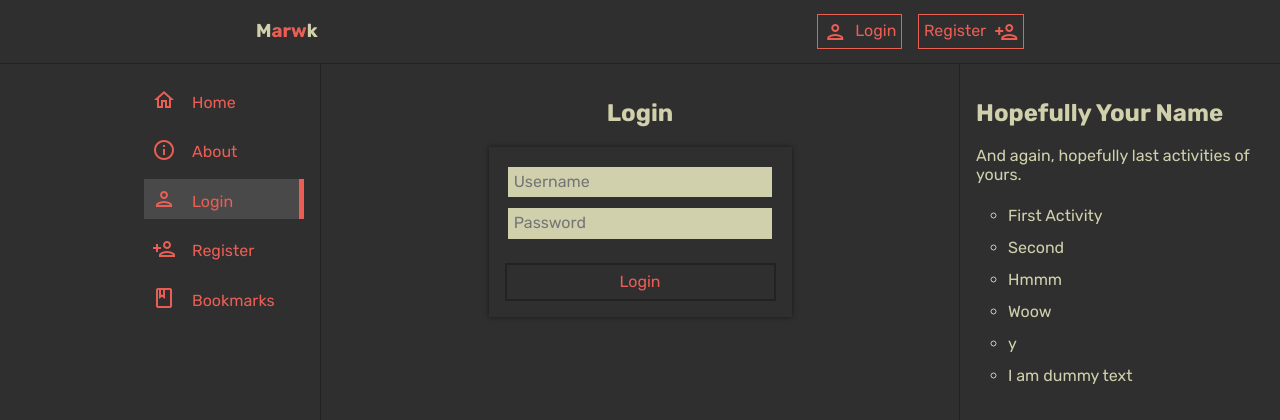
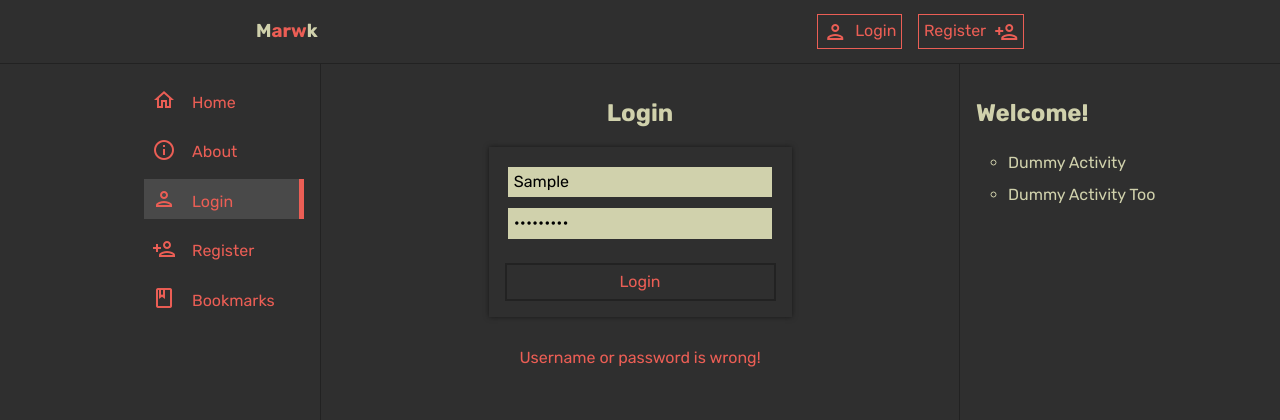
Before and after one commit to wralith/marwk, a Vue app: page /login in a window 1280 px wide. Both pictures are taken after typing "Sample", "Sample123" into the empty fields and a click on the button "Login". Shown: the top 420 px of the page. Built offline with nearby package versions, Linux system fonts and the light colour scheme; data requests are answered from the project's data file.

Commit message:
feat: add user store

```diff
--- a/db.json
+++ b/db.json
@@ -1,5 +1,27 @@
 {
-  "users": ["x", "y"],
+  "users": [
+    {
+      "username": "wra",
+      "email": "wra@wra.wra",
+      "password": "1231231",
+      "passwordConfirmation": "1231231",
+      "id": 1
+    },
+    {
+      "username": "test",
+      "email": "test@mail.com",
+      "password": "asdasda",
+      "passwordConfirmation": "asdasda",
+      "id": 2
+    },
+    {
+      "username": "user",
+      "email": "example@user.com",
+      "password": "1234567",
+      "passwordConfirmation": "1234567",
+      "id": 3
+    }
+  ],
   "bookmarks": [],
   "tags": []
 }
--- a/package.json
+++ b/package.json
@@ -12,6 +12,7 @@
   "dependencies": {
     "axios": "^0.27.2",
     "pinia": "^2.0.13",
+    "pinia-plugin-persistedstate": "^1.6.0",
     "vee-validate": "^4.5.11",
     "vue": "^3.2.33",
     "vue-router": "^4.0.14",
--- a/src/components/UI/MainHeader.vue
+++ b/src/components/UI/MainHeader.vue
@@ -1,16 +1,22 @@
 <script setup lang="ts">
 import { RouterLink } from 'vue-router'
+import { useUserStore } from '@/stores'
+
+let userStore = useUserStore()
 </script>
 
 <template>
   <div class="top-header">
     <h3>M<span>arw</span>k</h3>
     <div class="header-buttons">
-      <RouterLink :active-class="`active`" to="/login"
+      <RouterLink v-if="!userStore.loggedIn" :active-class="`active`" to="/login"
         ><span class="material-icons-outlined"> person </span>Login</RouterLink
       >
-      <RouterLink :active-class="`active`" to="/register"
+      <RouterLink v-if="!userStore.loggedIn" :active-class="`active`" to="/register"
         >Register<span class="material-icons-outlined"> person_add </span></RouterLink
+      >
+      <RouterLink v-if="userStore.loggedIn" :active-class="`active`" to="/profile"
+        ><span class="material-icons-outlined"> person </span>Profile</RouterLink
       >
     </div>
   </div>
--- a/src/components/UI/UserBar.vue
+++ b/src/components/UI/UserBar.vue
@@ -1,33 +1,26 @@
 <script setup lang="ts">
-import { onMounted, ref } from 'vue'
-import { injectStrict, AxiosKey } from '@/utils/InjectAxios'
-const http = injectStrict(AxiosKey)
+import { useUserStore } from '@/stores'
 
-let name = ref('')
-onMounted(async () => {
-  const resp = await http.get('/users')
-  console.log(await resp.data)
-  name.value = await resp.data[1]
-})
+const userStore = useUserStore()
 </script>
 
 <template>
-  <h2>Hopefully Your Name</h2>
-  <p>And again, hopefully last activities of yours.</p>
+  <h2 v-if="userStore.loggedIn">Welcome {{ userStore.username }}!</h2>
+  <h2 v-else>Welcome!</h2>
   <ul class="user-activities">
-    <li>First Activity</li>
-    <li>Second</li>
-    <li>Hmmm</li>
-    <li>Woow</li>
-    <li>{{ name }}</li>
-    <li>I am dummy text</li>
+    <li>Dummy Activity</li>
+    <li>Dummy Activity Too</li>
   </ul>
 </template>
 
-<style lang="scss">
+<style scoped lang="scss">
 .user-activities {
   list-style: circle;
   padding-left: 2rem;
   line-height: 2rem;
 }
+
+h2 {
+  text-transform: capitalize;
+}
 </style>
--- a/src/components/User/UserLogin.vue
+++ b/src/components/User/UserLogin.vue
@@ -1,6 +1,13 @@
 <script setup lang="ts">
 import { useField, useForm } from 'vee-validate'
 import { object, string } from 'yup'
+import { injectStrict, AxiosKey } from '@/utils/InjectAxios'
+import { useUserStore } from '@/stores'
+import router from '@/router'
+import { ref } from 'vue'
+
+const http = injectStrict(AxiosKey)
+const userStore = useUserStore()
 
 const loginSchema = object({
   username: string().required('Username is required'),
@@ -10,19 +17,29 @@ const loginSchema = object({
 const { handleSubmit, errors, isSubmitting } = useForm({ validationSchema: loginSchema })
 const { value: username } = useField('username')
 const { value: password } = useField('password')
+let isLoginFailed = ref(false)
 
-const onSubmit = handleSubmit(async (values, { resetForm }) => {
+const onSubmit = handleSubmit(async (values) => {
   try {
-    // post request
-    console.log(values)
+    // Password on url :)))
+    // TODO maybe wrote fetch as store action
+    const response = await http.get(
+      `/users/?username=${values.username}&password=${values.password}`
+    )
+    if (response?.data?.length > 0) {
+      userStore.setUser(response.data[0])
+      router.push({ name: 'home' })
+    } else {
+      isLoginFailed.value = true
+    }
   } catch (e) {
     console.log(e)
   }
-  resetForm()
 })
 </script>
 
 <template>
+  <template v-if="!userStore.loggedIn">
     <h1 class="center">Login</h1>
     <form @submit.prevent="onSubmit" class="card input-group">
       <input
@@ -41,6 +58,11 @@ const onSubmit = handleSubmit(async (values, { resetForm }) => {
       <small class="error" v-if="errors.password">{{ errors.password }}</small>
       <button :disabled="isSubmitting" class="btn">Login</button>
     </form>
+    <p class="login-error" v-if="isLoginFailed">Username or password is wrong!</p>
+  </template>
+  <template v-else>
+    <h1 class="center">You already logged in {{ userStore.username }}!</h1>
+  </template>
 </template>
 
 <style scoped lang="scss">
@@ -49,4 +71,10 @@ small {
   text-align: right;
   margin: 0 0.3rem;
 }
+
+.login-error {
+  text-align: center;
+  color: $primary;
+  margin-top: 2rem;
+}
 </style>
--- a/src/components/User/UserRegister.vue
+++ b/src/components/User/UserRegister.vue
@@ -1,6 +1,12 @@
 <script setup lang="ts">
 import { useField, useForm } from 'vee-validate'
 import { object, string } from 'yup'
+import { injectStrict, AxiosKey } from '@/utils/InjectAxios'
+import { useUserStore } from '@/stores'
+import router from '@/router'
+
+const http = injectStrict(AxiosKey)
+const userStore = useUserStore()
 
 const registerSchema = object({
   username: string()
@@ -25,17 +31,20 @@ const { value: username } = useField('username')
 const { value: email } = useField('email')
 const { value: password } = useField('password')
 const { value: passwordConfirmation } = useField('passwordConfirmation')
-const onSubmit = handleSubmit(async (values, { resetForm }) => {
+const onSubmit = handleSubmit(async (values) => {
   try {
-    console.log(values)
+    // Should not send password 2 times, TODO deal with it when implement backend
+    // TODO Check if username and email taken -possibly api
+    await http.post('/users', values)
+    router.push({ name: 'login' })
   } catch (e) {
     console.log(e)
   }
-  resetForm()
 })
 </script>
 
 <template>
+  <template v-if="!userStore.loggedIn">
     <h1 class="center">Register</h1>
     <form @submit.prevent="onSubmit" class="card input-group">
       <input
@@ -72,6 +81,10 @@ const onSubmit = handleSubmit(async (values, { resetForm }) => {
       <button :disabled="isSubmitting" class="btn">Register</button>
     </form>
   </template>
+  <template v-else>
+    <h1 class="center">You already logged in {{ userStore.username }}!</h1>
+  </template>
+</template>
 
 <style scoped lang="scss">
 small {
--- a/src/main.ts
+++ b/src/main.ts
@@ -1,13 +1,15 @@
 import { createApp } from 'vue'
 import { createPinia } from 'pinia'
 import { AxiosKey, apiClient } from '@/utils/InjectAxios'
+import piniaPluginPersistedstate from 'pinia-plugin-persistedstate'
 
 import App from './App.vue'
 import router from './router'
 
 const app = createApp(App)
+const pinia = createPinia().use(piniaPluginPersistedstate)
 
-app.use(createPinia())
+app.use(pinia)
 app.use(router)
 
 app.provide(AxiosKey, apiClient)
--- /dev/null
+++ b/src/stores/index.ts
@@ -0,0 +1,32 @@
+import { defineStore } from 'pinia'
+
+interface User {
+  username: string
+  email: string
+  id: number | null
+}
+
+export const useUserStore = defineStore('user', {
+  state: (): User => ({
+    username: '',
+    email: '',
+    id: null
+  }),
+  persist: true,
+  actions: {
+    async setUser(user: User) {
+      this.username = user.username
+      this.email = user.email
+      this.id = user.id
+    }
+  },
+  getters: {
+    loggedIn: (state) => {
+      return state.id != null
+    },
+    getCurrentUser: (state) => {
+      const user = state
+      return user
+    }
+  }
+})
```
Lines whose indentation alone changed are shown as unchanged.
